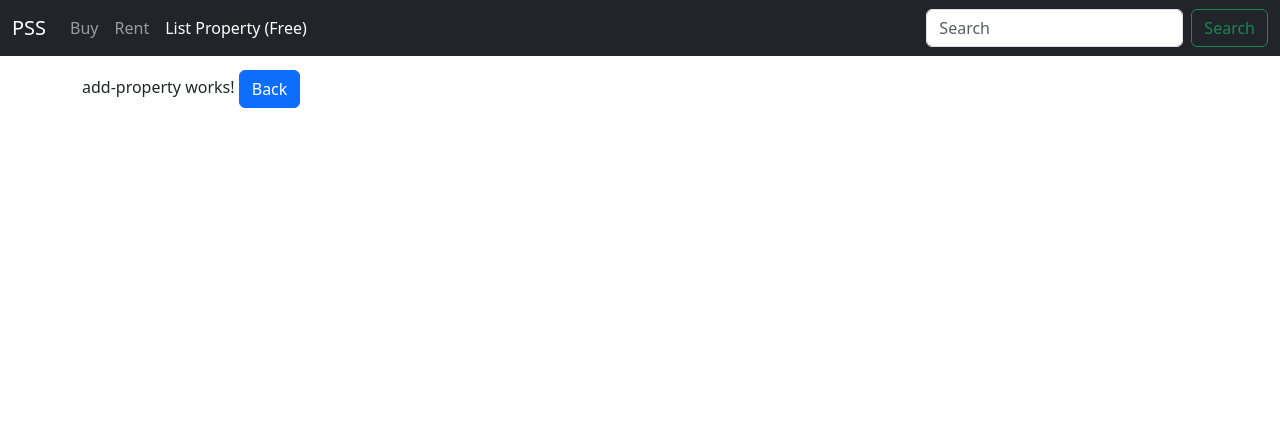
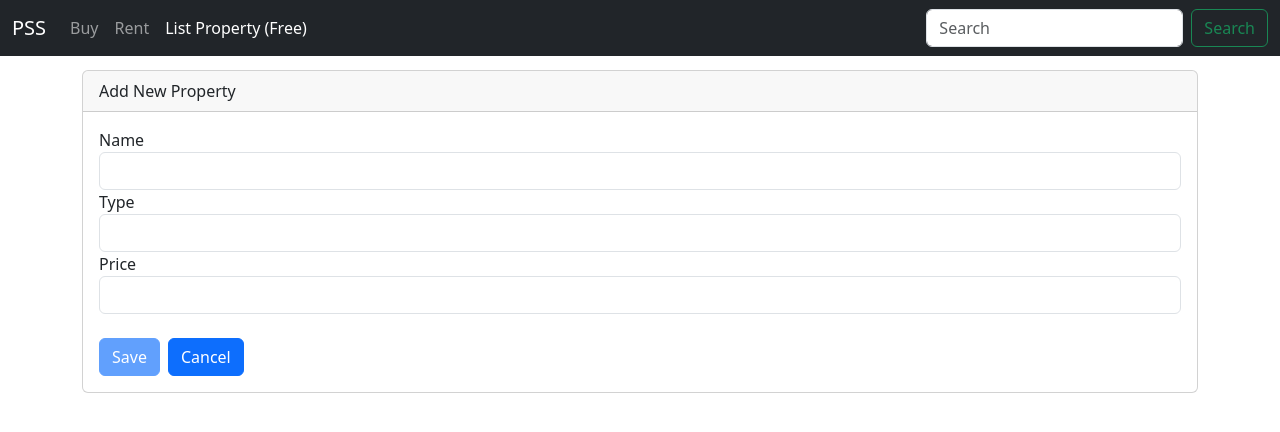
Before and after one commit to umariqbal047/PSS, an Angular app in the folder Frontend/: page /add-property in a window 1280 px wide. Shown: the top 432 px of the page. Built offline with nearby package versions, Linux system fonts and the light colour scheme.

Commit message:
Template Driven Forms in Angular

```diff
--- a/Frontend/src/app/app.module.ts
+++ b/Frontend/src/app/app.module.ts
@@ -2,6 +2,7 @@
 import { BrowserModule } from '@angular/platform-browser';
 import { HttpClientModule } from '@angular/common/http';
 import { RouterModule, Routes } from '@angular/router'; // Import 'Routes'
+import { FormsModule } from '@angular/forms';
 
 import { AppComponent } from './app.component';
 import { PropertyCardComponent } from './property/property-card/property-card.component';
@@ -31,6 +32,7 @@
   imports: [
     BrowserModule,
     HttpClientModule,
+    FormsModule,
     RouterModule.forRoot(appRoutes)
   ],
   providers: [
--- a/Frontend/src/app/property/add-property/add-property.component.css
+++ b/Frontend/src/app/property/add-property/add-property.component.css
@@ -0,0 +1,6 @@
+.ng-invalid .ng-touched{
+    border-color:red;
+}
+.error-block{
+    color: red;
+}
--- a/Frontend/src/app/property/add-property/add-property.component.html
+++ b/Frontend/src/app/property/add-property/add-property.component.html
@@ -1,4 +1,30 @@
-<p>
-  add-property works!
-  <button (click)="onBack()" class="btn btn-primary">Back</button>
-</p>
+<div class="card">
+  <div class="card-header">
+    Add New Property
+  </div>
+  <div class="card-body">
+    <form (ngSubmit)="onSubmit(Form)" #Form="ngForm">
+      <div class="form-group col-12">
+        <label for="Name">Name</label>
+        <input type="text" class="form-control" #proName="ngModel" [(ngModel)]="Name" name="Name" required minlength="5">
+        <span *ngIf="!proName.valid && proName.touched" class="error-block">
+          <span *ngIf="proName.hasError('required')">Please provide a name</span>
+          <span *ngIf="proName.hasError('minlength')">Name must be at least 5 characters long</span>
+        </span>
+      </div>
+      <div class="form-group col-12">
+        <label for="PropertyType">Type</label>
+        <input type="text" id="PropertyType" class="form-control" [(ngModel)]="Type" name="Type">
+      </div>
+      <div class="form-group col-12">
+        <label for="Price">Price</label>
+        <input type="text" class="form-control" [(ngModel)]="Price" name="Price">
+      </div>
+      <br>
+      <div class="form-group col-12">
+        <button [disabled]="!Form.valid" type="submit" class="btn btn-primary mr-2" style="margin-right: 8px;">Save</button>
+        <button type="reset" class="btn btn-primary">Cancel</button>
+      </div>
+    </form>
+  </div>
+</div>
--- a/Frontend/src/app/property/add-property/add-property.component.ts
+++ b/Frontend/src/app/property/add-property/add-property.component.ts
@@ -1,4 +1,5 @@
-import { Component, OnInit } from '@angular/core';
+import { Component, OnInit, ViewChild } from '@angular/core';
+import { NgForm } from '@angular/forms';
 import { Router } from '@angular/router';
 
 @Component({
@@ -7,13 +8,18 @@
   styleUrls: ['./add-property.component.css']
 })
 export class AddPropertyComponent implements OnInit {
-
+  Name: string | undefined;
+  Type: string | undefined;
+  Price: number | undefined; // Define the Price property
   constructor(private router:Router) { }
-
+@ViewChild('Form') addPropertyForm:NgForm | undefined;
   ngOnInit() {
   }
 
   onBack(){
     this.router.navigate(['/']);
   }
+  onSubmit(Form:any){
+    console.log(this.addPropertyForm);
+  }
 }
```
